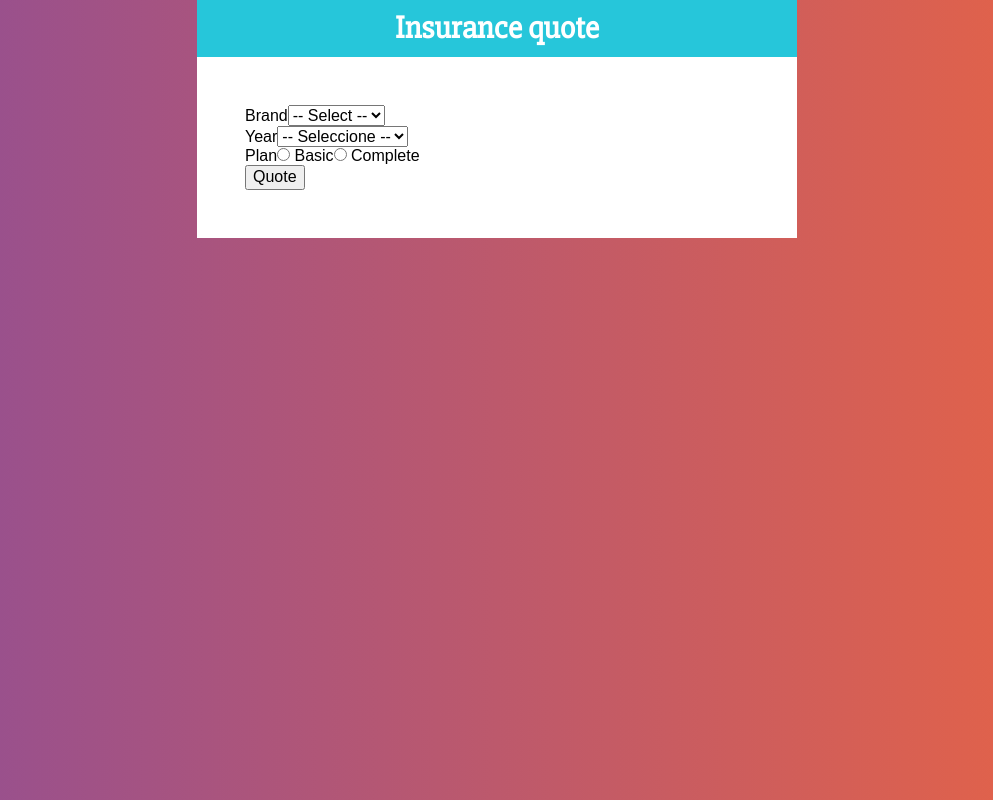
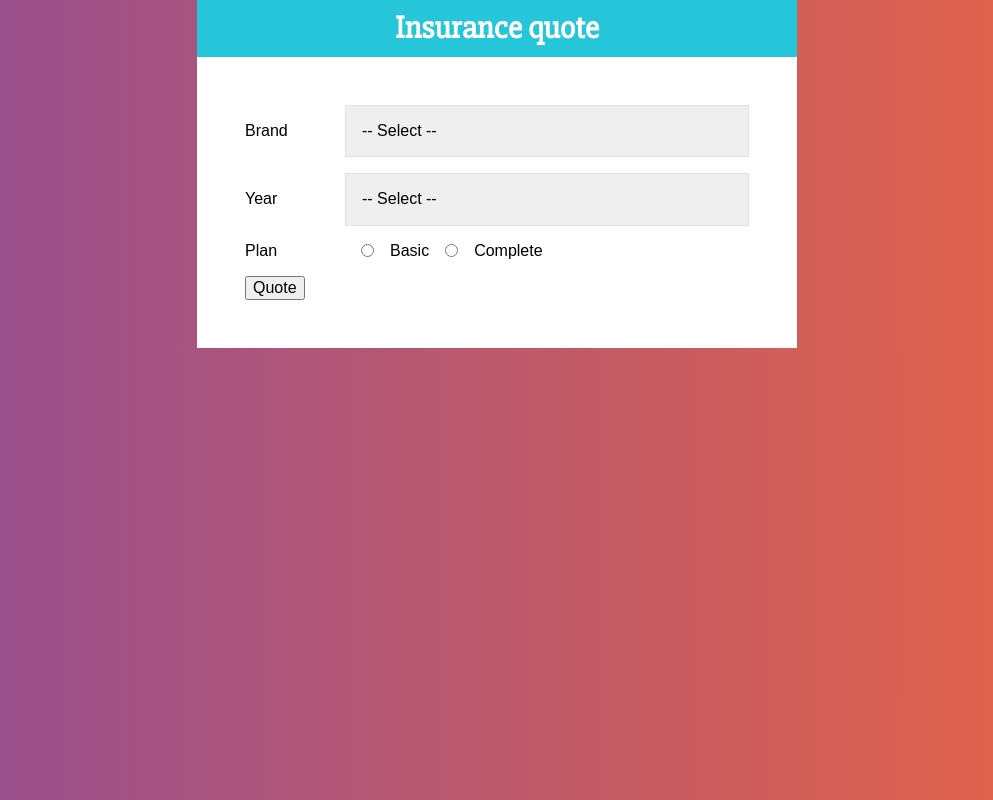
Before and after one commit to Francisco28/cotizador_react, a React (Create React App) app: page / in a window 1280 px wide. Shown: the whole page, without its empty margins (143-1136 px from the left). Built offline with nearby package versions, Linux system fonts and the light colour scheme.

Commit message:
styled component to form

```diff
--- a/src/components/Form.js
+++ b/src/components/Form.js
@@ -1,22 +1,46 @@
 import React from 'react';
+
+import styled from '@emotion/styled';
+
+const Field = styled.div`
+    display: flex;
+    margin-bottom: 1rem;
+    align-items: center;
+`;
+
+const Label = styled.label`
+    flex: 0 0 100px;
+`;
+
+const Select = styled.select`
+    display: block;
+    width: 100%;
+    padding: 1rem;
+    border: 1px solid #e1e1e1;
+    -webkit-appearance: none;
+`;
+
+const InputRadio = styled.input`
+    margin: 0 1rem;
+`;
 
 const Form = () => {
     return (
         <form>
-            <div>
-                <label>Brand</label>
-                <select>
+            <Field>
+                <Label>Brand</Label>
+                <Select>
                     <option value="">-- Select --</option>
                     <option value="american">American</option>
                     <option value="european">European</option>
                     <option value="asian">Asian</option>
-                </select>
-            </div>
+                </Select>
+            </Field>
 
-            <div>
-                <label>Year</label>
-                <select>
-                    <option value="">-- Seleccione --</option>
+            <Field>
+                <Label>Year</Label>
+                <Select>
+                    <option value="">-- Select --</option>
                     <option value="2021">2021</option>
                     <option value="2020">2020</option>
                     <option value="2019">2019</option>
@@ -27,23 +51,23 @@
                     <option value="2014">2014</option>
                     <option value="2013">2013</option>
                     <option value="2012">2012</option>
-                </select>
-            </div>
+                </Select>
+            </Field>
 
-            <div>
-                <label>Plan</label>
-                <input
+            <Field>
+                <Label>Plan</Label>
+                <InputRadio
                     type="radio"
                     name="plan"
                     value="basic"
                 /> Basic
 
-                <input
+                <InputRadio
                     type="radio"
                     name="plan"
                     value="complete"
                 /> Complete
-            </div>
+            </Field>
 
             <button type="button">Quote</button>
         </form>
```
